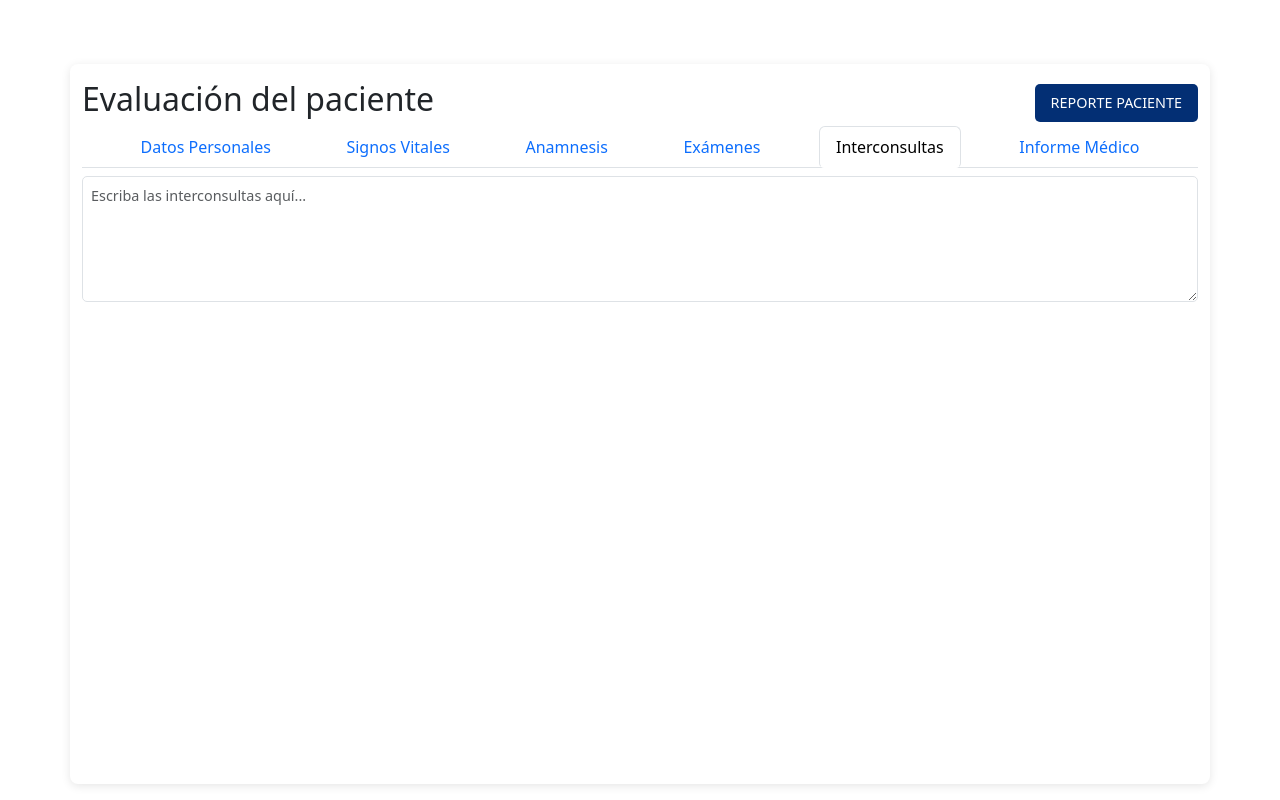
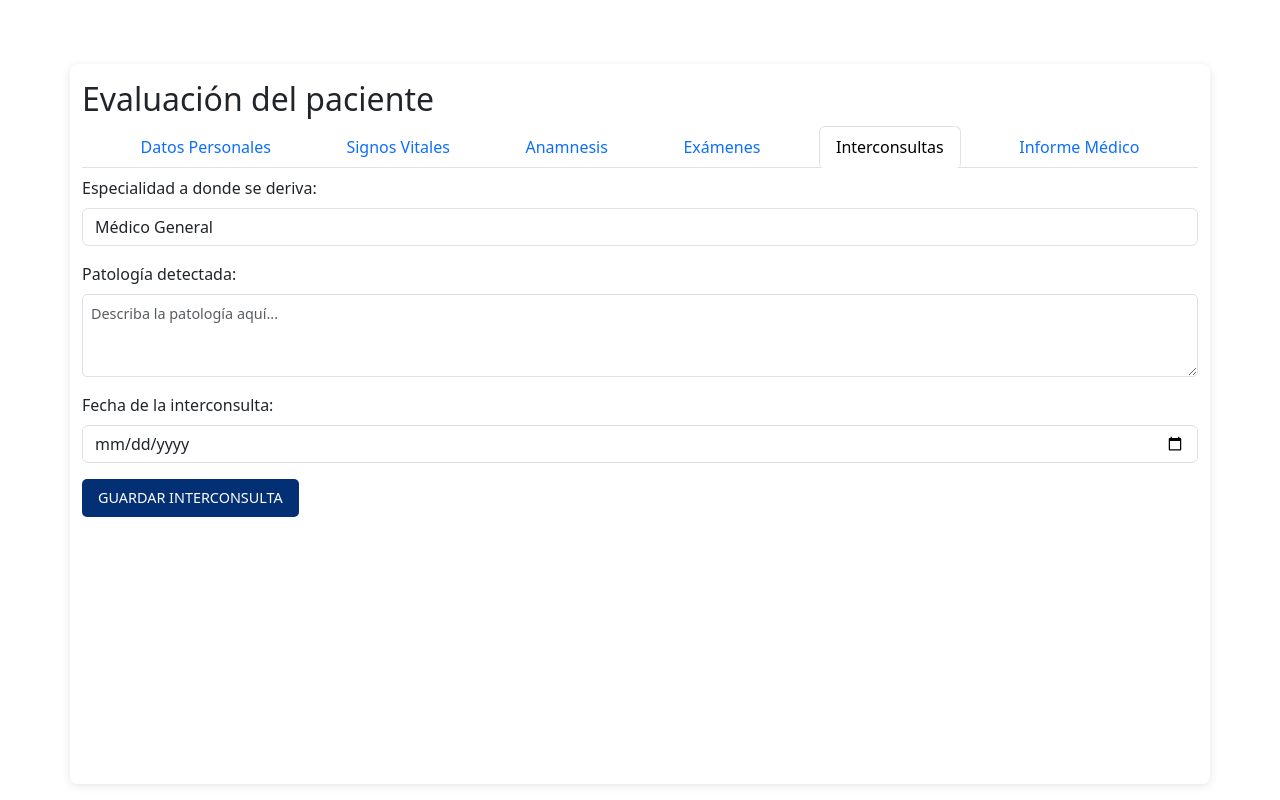
Before and after one commit to nicoloyolar/uromed, a Django app: page /detalle_paciente/4/ in a window 1280 px wide, after a click on "Interconsultas". Run offline with Django 5.2, Linux system fonts and the light colour scheme; data comes from the database, SQL or seed files in the repository.

Commit message:
integra sistema de interconsulta

```diff
--- a/uromed/usuarios/templates/usuarios/detalle_paciente.html
+++ b/uromed/usuarios/templates/usuarios/detalle_paciente.html
@@ -15,7 +15,6 @@
     <div class="container mt-5">
         <div class="d-flex justify-content-between align-items-center">
             <h2>Evaluación del paciente</h2>
-            <button class="btn btn-primary">Reporte Paciente</button>
         </div>
 
         <ul class="nav nav-tabs" id="myTab" role="tablist">
@@ -197,8 +196,37 @@
             </div>
 
             <div class="tab-pane fade" id="tab-interconsultas" role="tabpanel" aria-labelledby="tab-interconsultas-tab">
-                <textarea class="form-control" rows="5" placeholder="Escriba las interconsultas aquí..."></textarea>
+
+                <form id="form-interconsulta">
+                    <div class="mb-3">
+                        <label for="especialidad" class="form-label">Especialidad a donde se deriva:</label>
+                        <select class="form-control" id="especialidad" name="especialidad">
+                            <option value="medico_general">Médico General</option>
+                            <option value="psiquiatra">Psiquiatra</option>
+                            <option value="traumatologa">Traumatóloga</option>
+                            <option value="cardiologo">Cardiólogo</option>
+                            <option value="endocrinologo">Endocrinólogo</option>
+                            <option value="gastroenterologo">Gastroenterólogo</option>
+                            <option value="broncopulmonar">Broncopulmonar</option>
+                            <option value="nutricionista">Nutricionista</option>
+                            <option value="neurologo">Neurólogo</option>
+                        </select>
+                    </div>
+
+                    <div class="mb-3">
+                        <label for="patologia" class="form-label">Patología detectada:</label>
+                        <textarea class="form-control" id="patologia" rows="3" placeholder="Describa la patología aquí..."></textarea>
+                    </div>
+
+                    <div class="mb-3">
+                        <label for="fecha" class="form-label">Fecha de la interconsulta:</label>
+                        <input type="date" class="form-control" id="fecha" value="{{ current_date }}">
+                    </div>
+
+                    <button type="submit" class="btn btn-primary">Guardar Interconsulta</button>
+                </form>
             </div>
+
         </div>
     </div>
 
```
